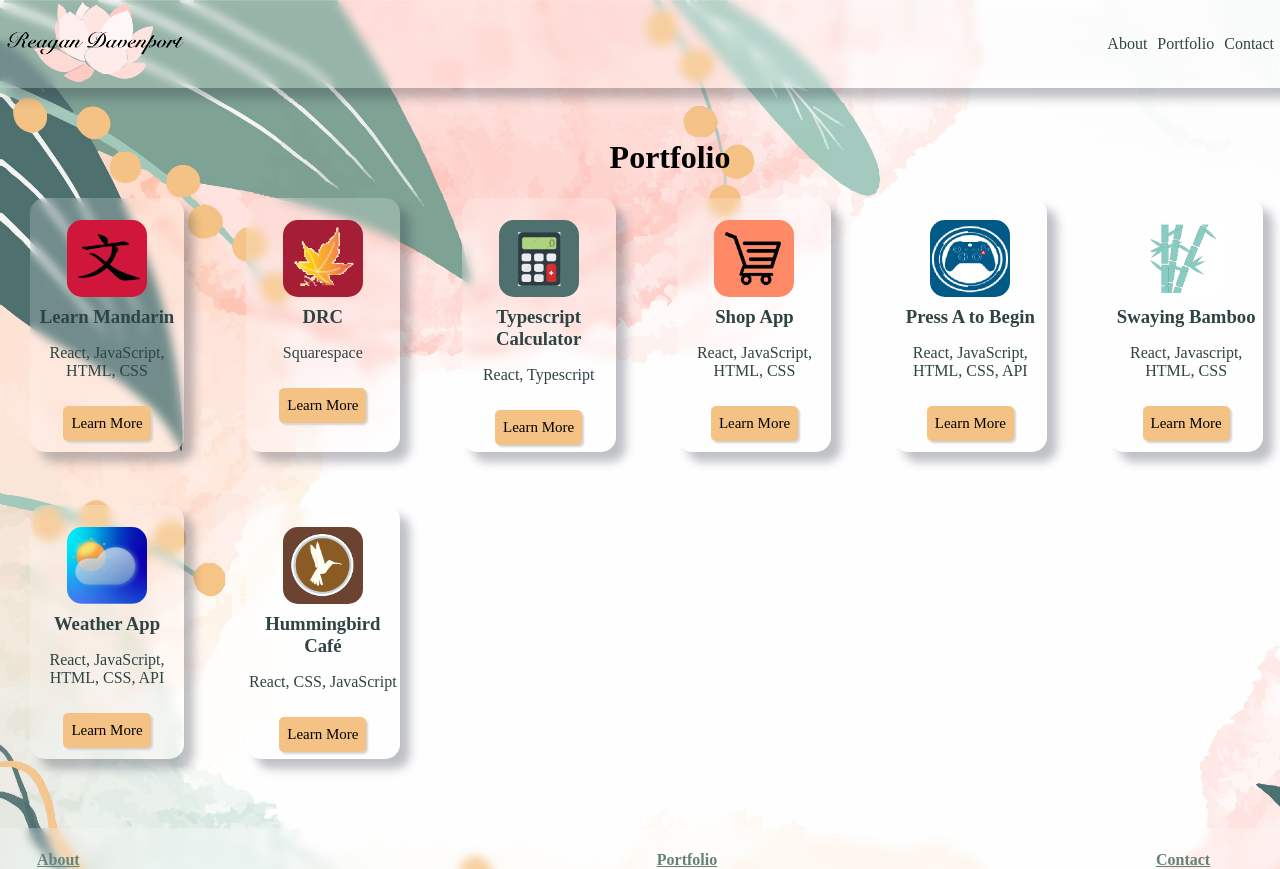
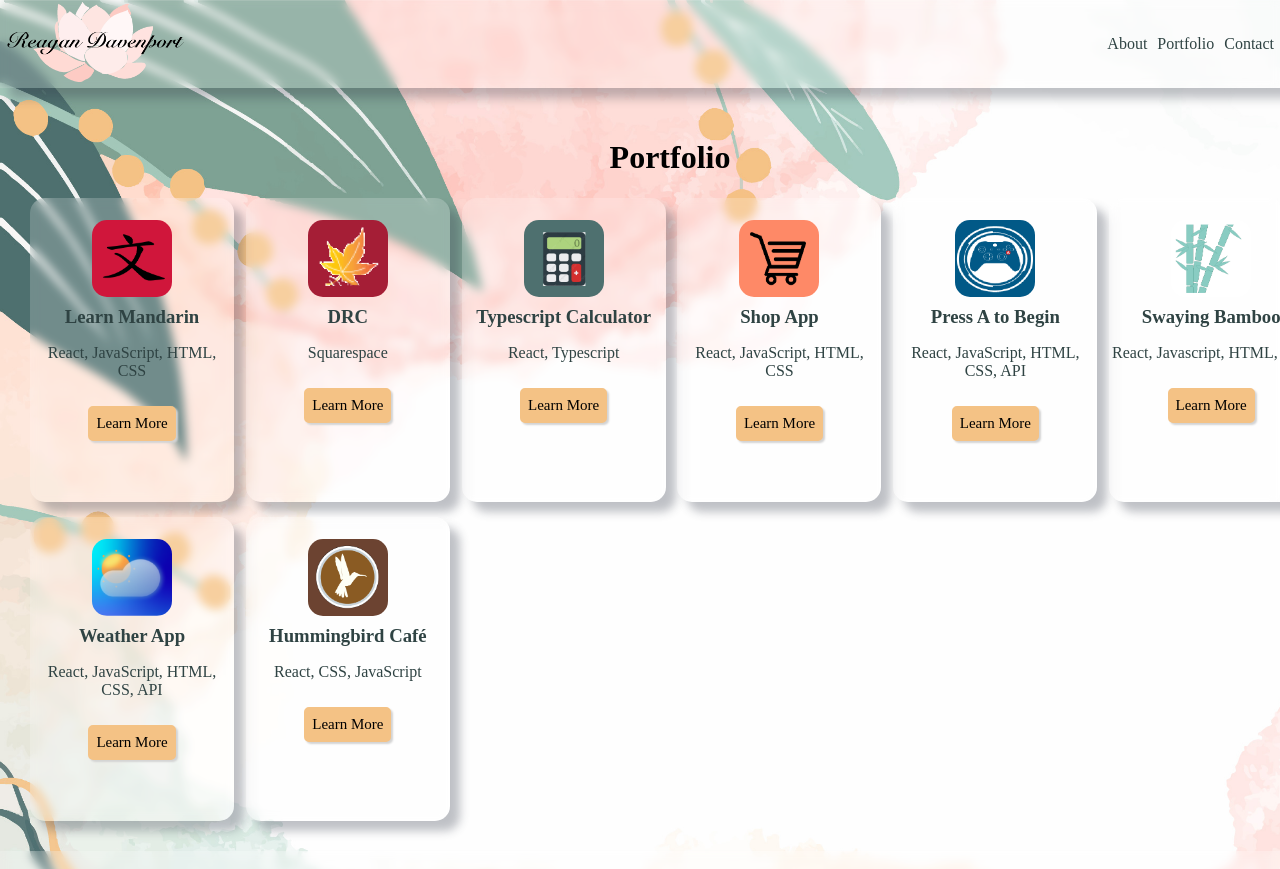
Before and after one commit to ReaganADavenport/Portfolio, a React (Create React App) app: page /portfolio in a window 1280 px wide. Shown: the top 869 px of the page. Built offline with nearby package versions, Linux system fonts and the light colour scheme.

Commit message:
changed height and width of the cards

```diff
--- a/src/Components/card/card.css
+++ b/src/Components/card/card.css
@@ -7,11 +7,11 @@
     box-shadow: 10px 10px 10px rgba(46, 54, 68, 0.3);
     display: flex;
     flex-direction: column;
-    height: 250px;
+    height: 300px;
     /* margin: 5px;
     padding: 5px; */
     text-align: center;
-    width: 150px;
+    width: 200px;
 }
 
 .Card h3{
```
